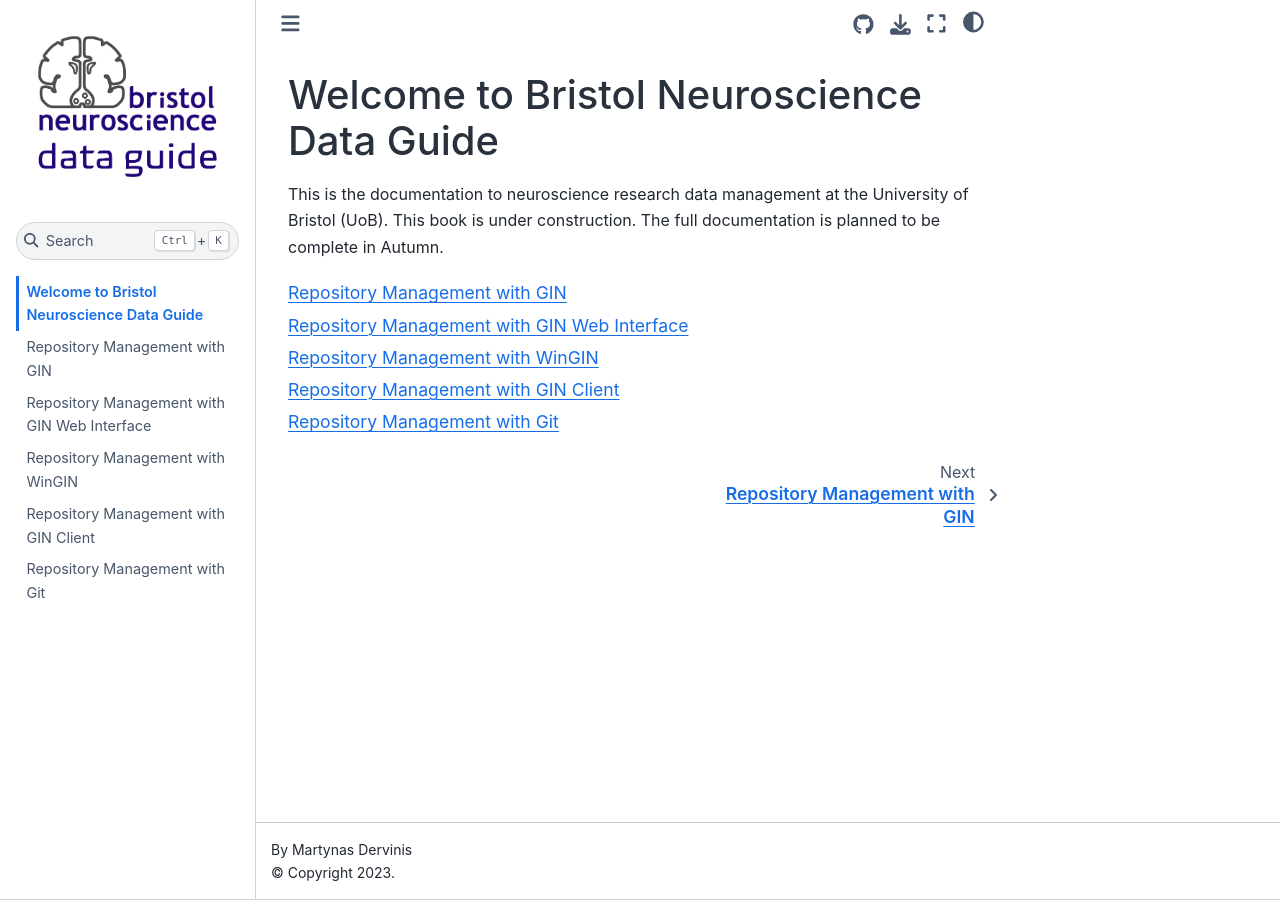
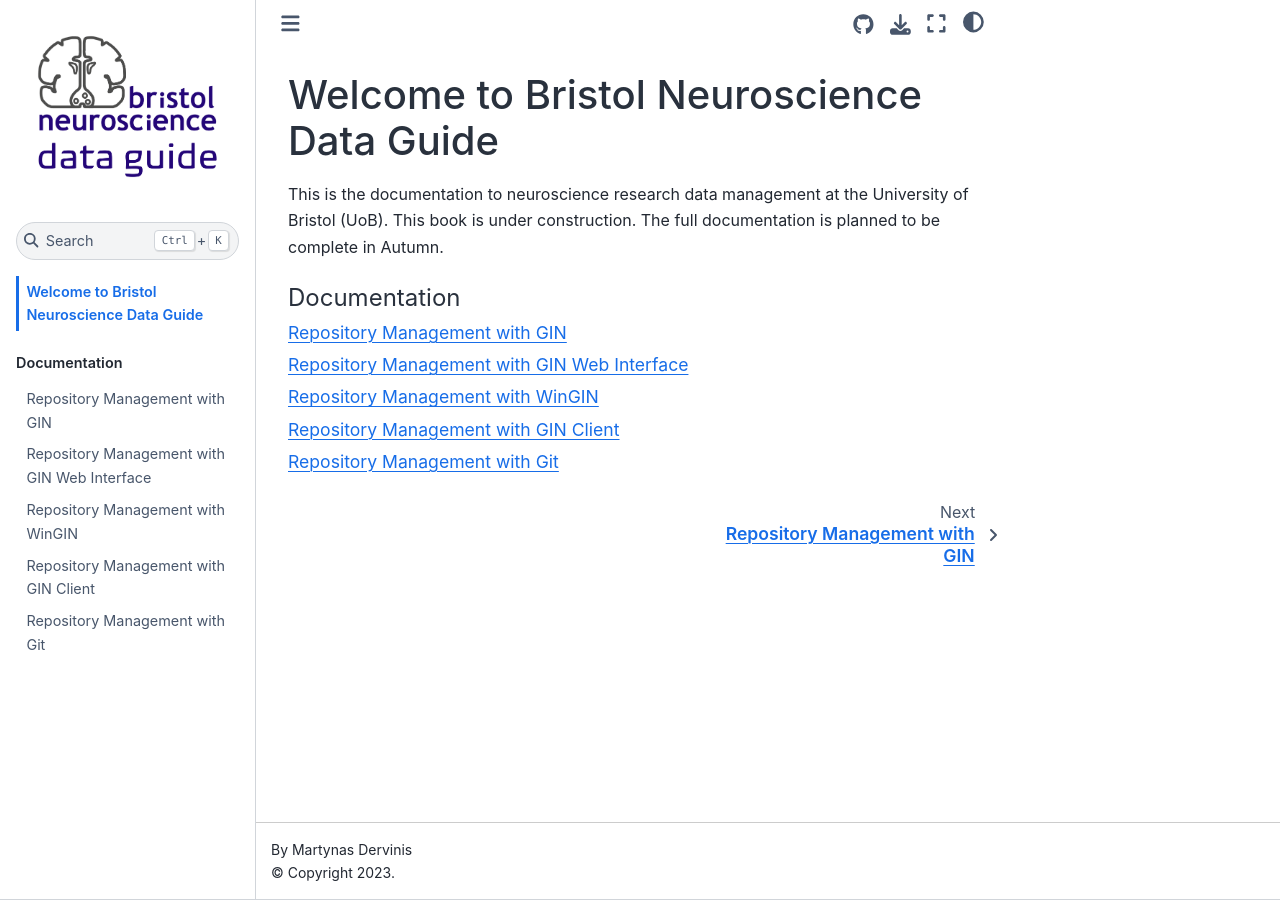
Before and after one commit to mellor-lab/bristol-neuroscience-data-guide, a Jupyter Book: the page built from intro.md, in a window 1280 px wide. Built offline with Jupyter Book 1.0.4 settings and Sphinx 7.4.7 and the Sphinx Book theme 1.1.4, drawn with Linux system fonts in a browser that asks for light colours.

Commit message:
Added documentation part

```diff
--- a/_config.yml
+++ b/_config.yml
@@ -1,7 +1,7 @@
 # Book settings
 # Learn more at https://jupyterbook.org/customize/config.html
 
-title: Bristol Neuroscience Data Guide
+title:
 author: Martynas Dervinis
 logo: logo.png
 
--- a/_toc.yml
+++ b/_toc.yml
@@ -2,9 +2,11 @@
 
 format: jb-book
 root: intro
-chapters:
-- file: documentation/Repository Management with GIN
-- file: documentation/Repository Management with GIN Web Interface
-- file: documentation/Repository Management with WinGIN
-- file: documentation/Repository Management with GIN Client
-- file: documentation/Repository Management with Git
+parts:
+- caption: Documentation
+  chapters:
+  - file: documentation/Repository Management with GIN
+  - file: documentation/Repository Management with GIN Web Interface
+  - file: documentation/Repository Management with WinGIN
+  - file: documentation/Repository Management with GIN Client
+  - file: documentation/Repository Management with Git
```
